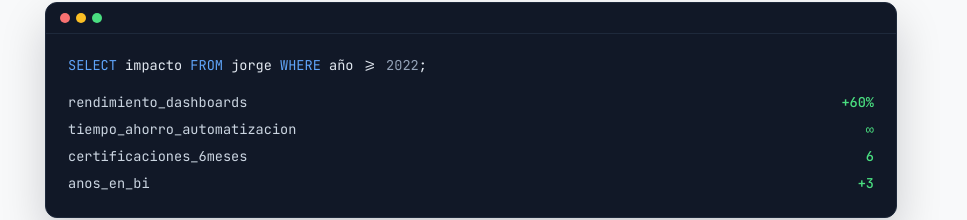
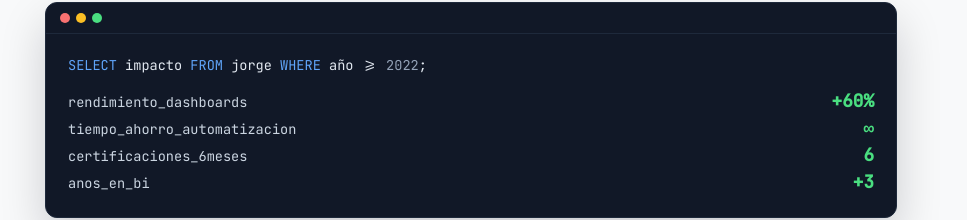
Before and after one commit to jorgesanz6/jorgesanz6.github.io, a Next.js app: page / in a window 1280 px wide. Shown: the part 646-866 px from the top of the page, without its empty margins (169-1136 px from the left). Built offline with nearby package versions, Linux system fonts and the light colour scheme.

Commit message:
Make terminal stat values bigger (∞ was nearly invisible at the old size)

```diff
--- a/styles/Home.module.css
+++ b/styles/Home.module.css
@@ -453,6 +453,7 @@
 
 .terminalRow {
   display: flex;
+  align-items: baseline;
   justify-content: space-between;
   gap: 1.5rem;
   white-space: nowrap;
@@ -464,7 +465,9 @@
 
 .terminalValue {
   color: #4ade80;
-  font-weight: 500;
+  font-weight: 600;
+  font-size: 1.3em;
+  line-height: 1;
 }
 
 .terminalCursor {
```
